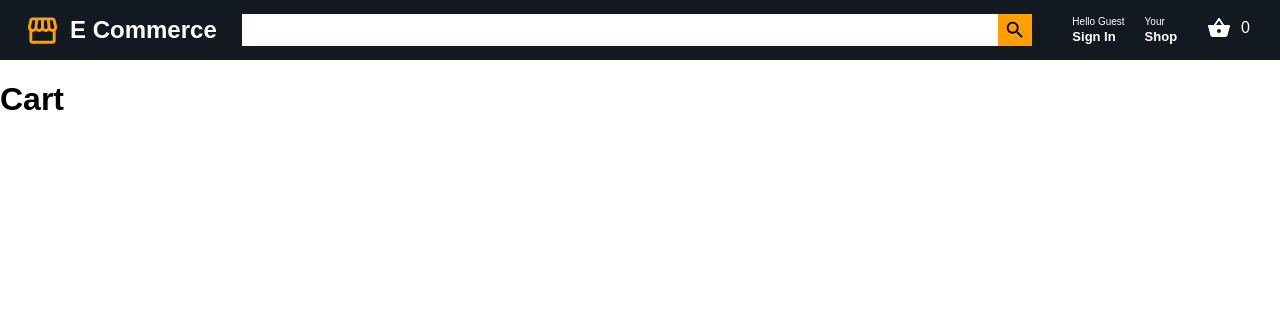
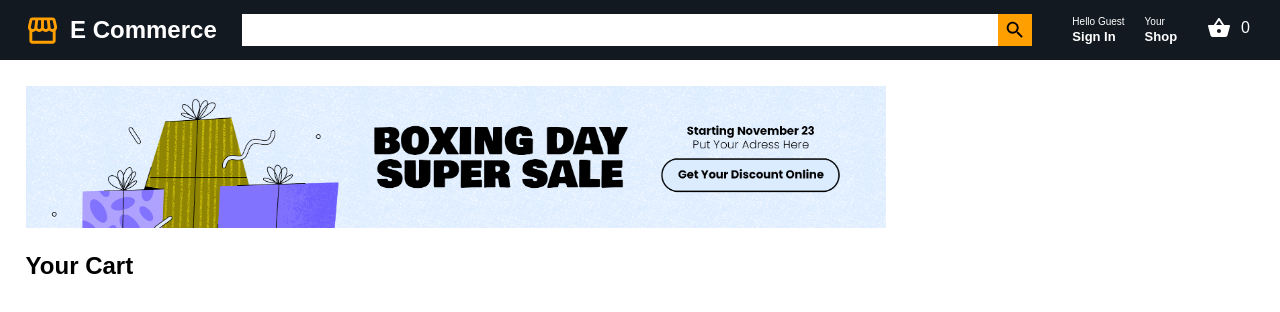
Before and after one commit to aaronkagan/e-commerce, a React (Create React App) app: page /cart in a window 1280 px wide. Shown: the top 312 px of the page. Built offline with nearby package versions, Linux system fonts and the light colour scheme.

Commit message:
adding to cart setup

```diff
--- a/src/components/Cart.js
+++ b/src/components/Cart.js
@@ -1,11 +1,38 @@
 import styled from 'styled-components';
+import banner from '../assets/images/cart-banner.png';
 
 const Cart = () => {
   return (
-    <div>
-      <h1>Cart</h1>
-    </div>
+    <Wrapper>
+      <Basket>
+        <Banner
+          src={banner}
+          alt="Boxing Day Sale"
+        />
+        <Title>Your Cart</Title>
+      </Basket>
+      <ProductsArea></ProductsArea>
+      <PayArea></PayArea>
+    </Wrapper>
   );
 };
 
+const Wrapper = styled.div`
+  padding: 2%;
+`;
+
+const Basket = styled.div`
+  width: 70%;
+`;
+
+const Banner = styled.img`
+  width: 100%;
+`;
+
+const Title = styled.h2``;
+
+const ProductsArea = styled.div``;
+
+const PayArea = styled.div``;
+
 export default Cart;
```
